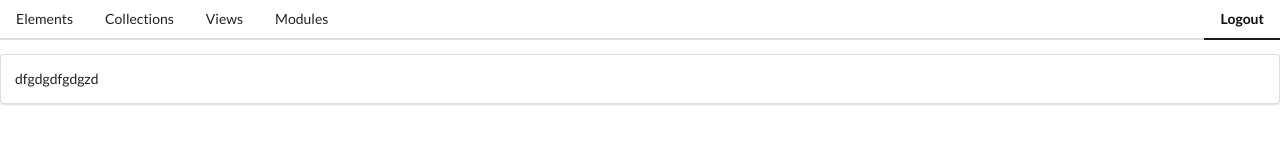
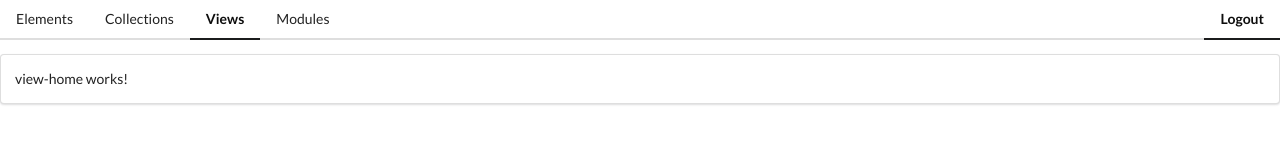
Before and after one commit to zKazemeini125/Compose-Module, an Angular app in the folder ngCompose/: page /views in a window 1280 px wide. Before the commit this address led to /. Shown: the top 160 px of the page. Built offline with nearby package versions, Linux system fonts and the light colour scheme.

Commit message:
set views routing

```diff
--- a/ngCompose/src/app/app-views/app-views-routing.module.ts
+++ b/ngCompose/src/app/app-views/app-views-routing.module.ts
@@ -1,10 +1,11 @@
 import { NgModule } from '@angular/core';
 import { RouterModule, Routes } from '@angular/router';
+import { ViewHomeComponent } from './view-home/view-home.component';
 
-const routes: Routes = [];
+const routes: Routes = [{ path: 'views', component: ViewHomeComponent }];
 
 @NgModule({
   imports: [RouterModule.forChild(routes)],
-  exports: [RouterModule]
+  exports: [RouterModule],
 })
-export class AppViewsRoutingModule { }
+export class AppViewsRoutingModule {}
--- a/ngCompose/src/app/app-views/home/home.component.html
+++ /dev/null
@@ -1 +0,0 @@
-<p>home works!</p>
--- /dev/null
+++ b/ngCompose/src/app/app-views/view-home/view-home.component.html
@@ -0,0 +1 @@
+<p>view-home works!</p>
--- a/ngCompose/src/app/app.component.html
+++ b/ngCompose/src/app/app.component.html
@@ -5,7 +5,7 @@
     <a class="item" routerLink="/collections" routerLinkActive="active">
         Collections
     </a>
-    <a class="item">
+    <a class="item" routerLink="/views" routerLinkActive="active">
         Views
     </a>
     <a class="item">
@@ -18,6 +18,5 @@
     </div>
 </div>
 <div class="ui segment">
-    <p>dfgdgdfgdgzd</p>
+    <router-outlet></router-outlet>
 </div>
-<router-outlet></router-outlet>
```
Also changed, not shown: ngCompose/src/app/app-views/app-views.module.ts (+4 -10 lines), ngCompose/src/app/app-views/home/home.component.ts (deleted, +0 -10 lines), ngCompose/src/app/app-views/view-home/view-home.component.ts (added, +10 -0 lines), ngCompose/src/app/app.module.ts (+8 -1 lines), ngCompose/src/app/app-views/view-home/view-home.component.css (added).
